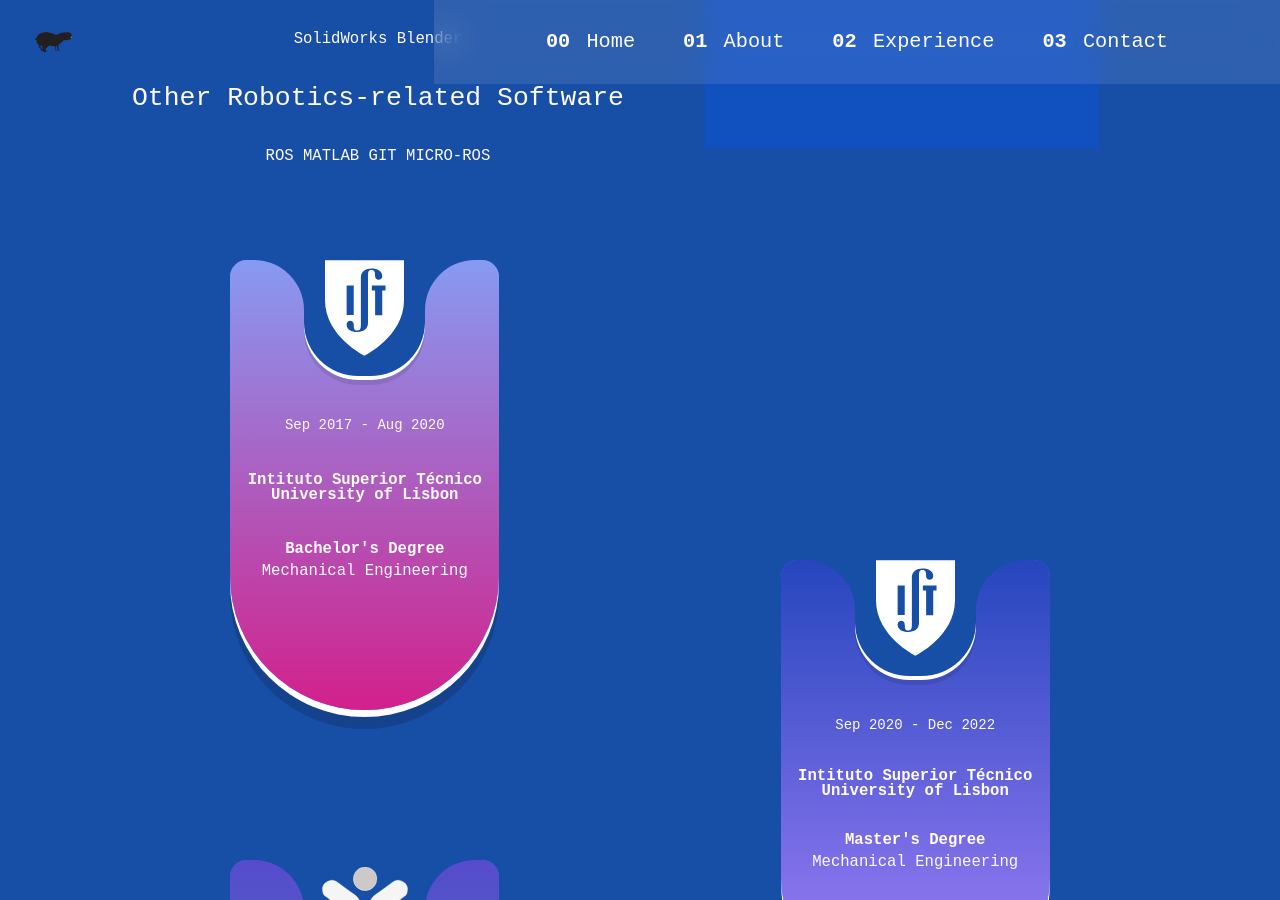
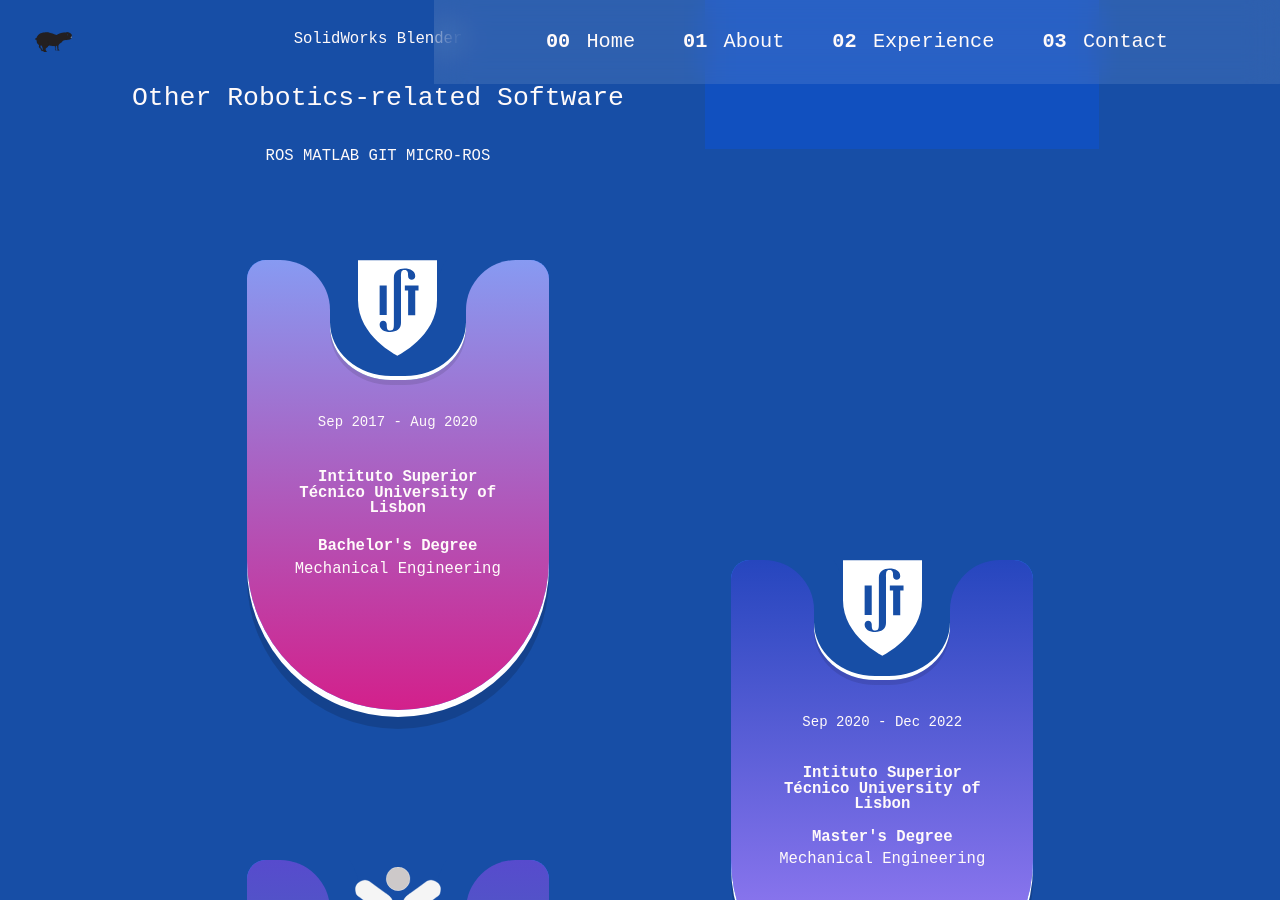
Before and after one commit to PlatHum/resume-website, a Jekyll site: the page built from index.html, in a window 1280 px wide and 900 px high, scrolled down 1078 px. Built offline with Jekyll 4.4.1, drawn with Linux system fonts in a browser that asks for light colours.

Commit message:
Improve timeline card layout and margins

```diff
--- a/css/main.css
+++ b/css/main.css
@@ -461,11 +461,9 @@ nav ul > li:hover {
   display: grid;
   justify-items: center;
   align-items: center;
-  /* flex-wrap: wrap */
-  /*     grid-template-columns: minmax(75px,1fr) minmax(75px,1fr); */
+  grid-template-columns: 1fr 0.25fr 1fr;
   grid-template-rows: minmax(100px, 150px) minmax(100px, 150px) minmax(100px, 150px) minmax(100px, 150px) minmax(100px, 150px) minmax(100px, 150px) minmax(100px, 150px);
-  /*     overflow-x: scroll; */
-  column-gap: 1vw; }
+  column-gap: 1vmin; }
 
 .timeline-card {
   position: relative;
@@ -583,14 +581,17 @@ nav ul > li:hover {
 @media (max-width: 1199px) {
   .timeline-card {
     width: 65%;
-    height: 75%; }
+    height: 75%; } }
+@media (max-width: 599px) {
+  .timeline-card {
+    width: 100%;
+    height: 60%; }
 
-  /*     .timeline-card-icon{
-          border-bottom-left-radius: 50px;
-          border-bottom-right-radius: 50px;
-      } */ }
+  .timeline-card-icon {
+    border-bottom-left-radius: 30%;
+    border-bottom-right-radius: 30%; } }
 .education-bachelor {
-  grid-column: 1 / 2;
+  grid-column: 1 / 3;
   grid-row: 1 / 4; }
 
 .education-bachelor::before {
@@ -600,7 +601,7 @@ nav ul > li:hover {
   box-shadow: 0 7px 0 #fff, inset 0 -5px 0 rgba(255, 255, 255, 0.25), 0 25px 25px #fda0008a; }
 
 .education-master {
-  grid-column: 2 / 3;
+  grid-column: 2 / 4;
   grid-row: 3 / 6; }
 
 .education-master::before {
@@ -610,7 +611,7 @@ nav ul > li:hover {
   box-shadow: 0 7px 0 #fff, inset 0 -5px 0 rgba(255, 255, 255, 0.25), 0 25px 25px #ffc7a696; }
 
 .education-iefp {
-  grid-column: 1 / 2;
+  grid-column: 1 / 3;
   grid-row: 5 / 8; }
 
 .education-iefp::before {
@@ -632,27 +633,36 @@ nav ul > li:hover {
 
 @media (max-width: 1199px) {
   .timeline-card-content {
-    row-gap: 1%;
-    grid-template-rows: 1fr 2fr 1fr 1.5fr 1fr; } }
+    padding-bottom: clamp(50px, 20%, 60px);
+    grid-template-rows: 2fr 2fr 1fr 1.5fr 1fr; } }
+@media (max-width: 599px) {
+  .timeline-card-content {
+    padding-bottom: clamp(30px, 15%, 50px); } }
 .education-time-interval {
   font-size: calc(var(--step--1) + 2px);
   font-weight: 500;
   text-align: center;
   grid-row: 1 / 2;
-  vertical-align: top; }
+  vertical-align: top;
+  padding-left: min(3vw, 50px);
+  padding-right: min(3vw, 50px); }
 
 .education-degree {
   font-size: var(--step-0);
   font-weight: 600;
   text-align: center;
   grid-row: 3 / 4;
-  vertical-align: top; }
+  vertical-align: top;
+  padding-left: min(3vw, 50px);
+  padding-right: min(3vw, 50px); }
 
 .education-course, .education-specialization {
   font-size: var(--step-0);
   font-weight: 500;
   text-align: center;
-  vertical-align: top; }
+  vertical-align: top;
+  padding-left: min(3vw, 50px);
+  padding-right: min(3vw, 50px); }
 
 .education-course {
   grid-row: 4/5; }
@@ -666,4 +676,6 @@ nav ul > li:hover {
   font-weight: 700;
   text-align: center;
   grid-row: 2 / 3;
-  vertical-align: top; }
+  vertical-align: top;
+  padding-left: min(3vw, 50px);
+  padding-right: min(3vw, 50px); }
```
Also changed, not shown: sass/_education.scss (+32 -15 lines).
